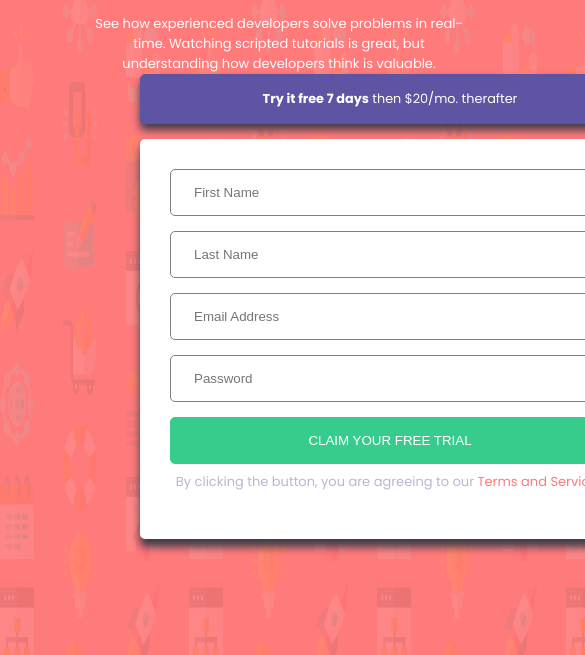
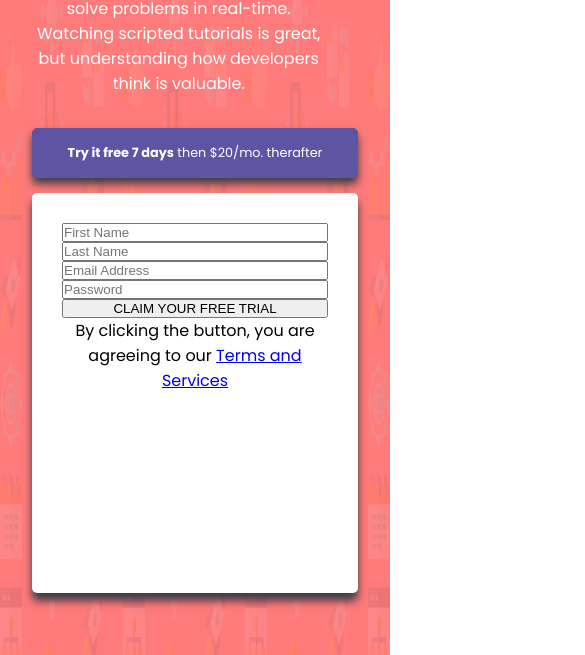
Before and after one commit to tobiillz/Responsiveness-and-Media-Queries-1, a plain HTML site: page index.html in a window 390 px wide. Shown: the part 189-844 px from the top of the page, 585 px wide, since content can reach past the window. Drawn offline with Linux system fonts and the light colour scheme.

Commit message:
updated commit

```diff
--- a/index.css
+++ b/index.css
@@ -9,7 +9,7 @@ body{
 }
 main{
     display: flex;
-    margin: 0 auto
+    margin: 0 auto;
 }
 .form-background{
     width: 1440px;
@@ -18,6 +18,8 @@ main{
     background-image: url(/img/bg-intro-desktop.png);
     background-color: hsl(0, 100%, 74%);
     align-items: center;
+    background-repeat: repeat-y;
+    background-repeat: repeat-x;
 }
 .banner-items{
     display: flex;
--- a/index.html
+++ b/index.html
@@ -5,7 +5,7 @@
     <meta http-equiv="X-UA-Compatible" content="IE=edge">
     <meta name="viewport" content="width=device-width, initial-scale=1.0">
     <title>Landing Page</title>
-    <link rel="stylesheet" href="index.css">
+    <link rel="stylesheet" media="screen and (min-width: 600px)" href="index.css">
     <link rel="stylesheet" media="screen and (max-width: 600px)" href="mobile.css">
     <link rel="preconnect" href="https://fonts.googleapis.com">
 <link rel="preconnect" href="https://fonts.gstatic.com" crossorigin>
--- a/mobile.css
+++ b/mobile.css
@@ -2,34 +2,37 @@
     margin: 0;
     padding: 0;
     box-sizing: border-box;
+}
+body{
+    font-family: 'Poppins', sans-serif;
+    /* font-size: 16px; */
 }
 main{
     display: flex;
     margin: 0 auto;
     flex-direction: column;
 }
-.form-background{
+ .form-background{
     max-width: 600px;
     display: flex;
-    min-height: 100% ;
+    min-height: 100vh ;
     background-image: url(/img/bg-intro-desktop.png) ;
     background-color: hsl(0, 100%, 74%);
-    align-items: center;
+    /* align-items: center; */
     background-size: 100% 100%;
     background-repeat: repeat-y;
+    padding: 2em;
 }
 .banner-items{
     display: flex;
     flex-direction: column;
     /* margin: auto; */
 }
-.form-text{
+ .form-text{
     color: white;
     width: 90%;
     display: flex;
     flex-direction: column;
-    /* align-items: center;
-    justify-content: center; */
     text-align: center;
 }
 h1{
@@ -37,6 +40,36 @@ h1{
     margin-bottom: 2rem;
 }
 div p{
-    /* font-weight:400 ; */
-    font-size: small;
+    width: fit-content;
+    font-size: medium;
+    text-align: center;
 }
+
+.form{
+    margin-top: 2em;
+    width: 100%;
+    display: flex;
+    flex-direction: column;
+}
+.trial{
+    background-color: #5d54a3;
+    border: 1px solid #5d54a3;
+    padding: 15px;
+    color: white;
+    font-size: 0.8em;
+    /* font-weight: 200; */
+    border-radius: 5px;
+    margin-bottom: 15px;
+    width: 100%;
+    box-shadow:0px 6px 8px hsl(249, 10%, 26%) ;
+    text-align: center;
+}
+form{
+    border-radius: 5px;
+    background-color: white;
+    height: 400px;
+    display: flex;
+    flex-direction: column;
+    padding: 30px;
+    box-shadow:0px 8px 8px hsl(249, 10%, 26%)
+}
```
